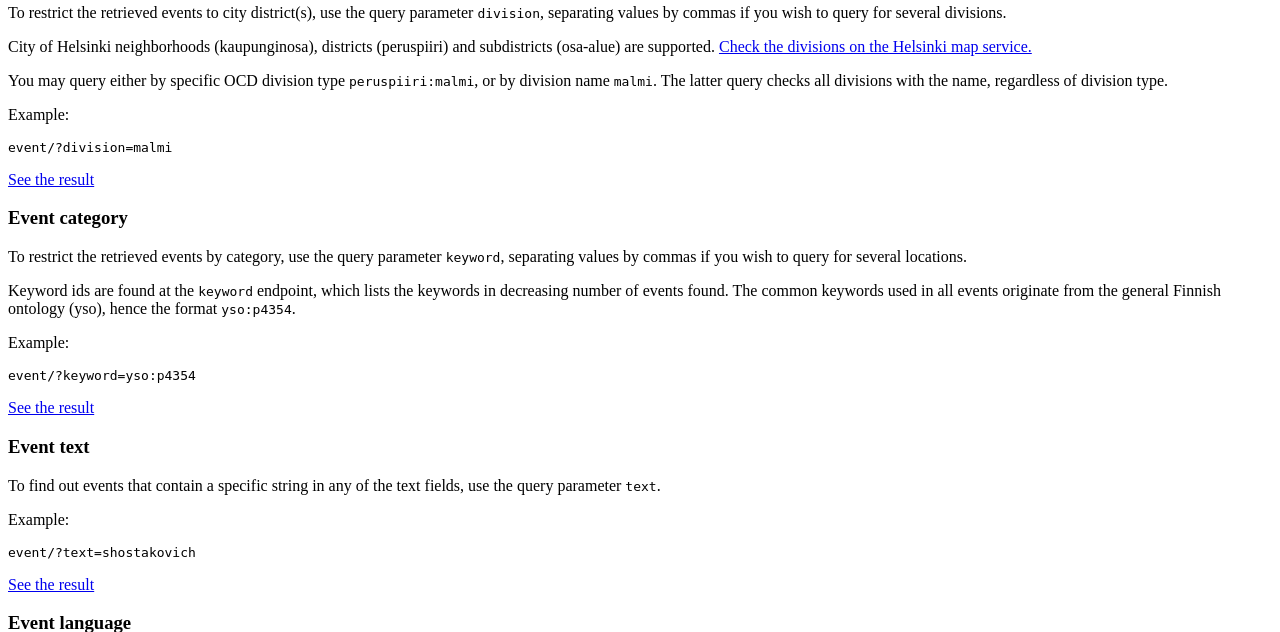
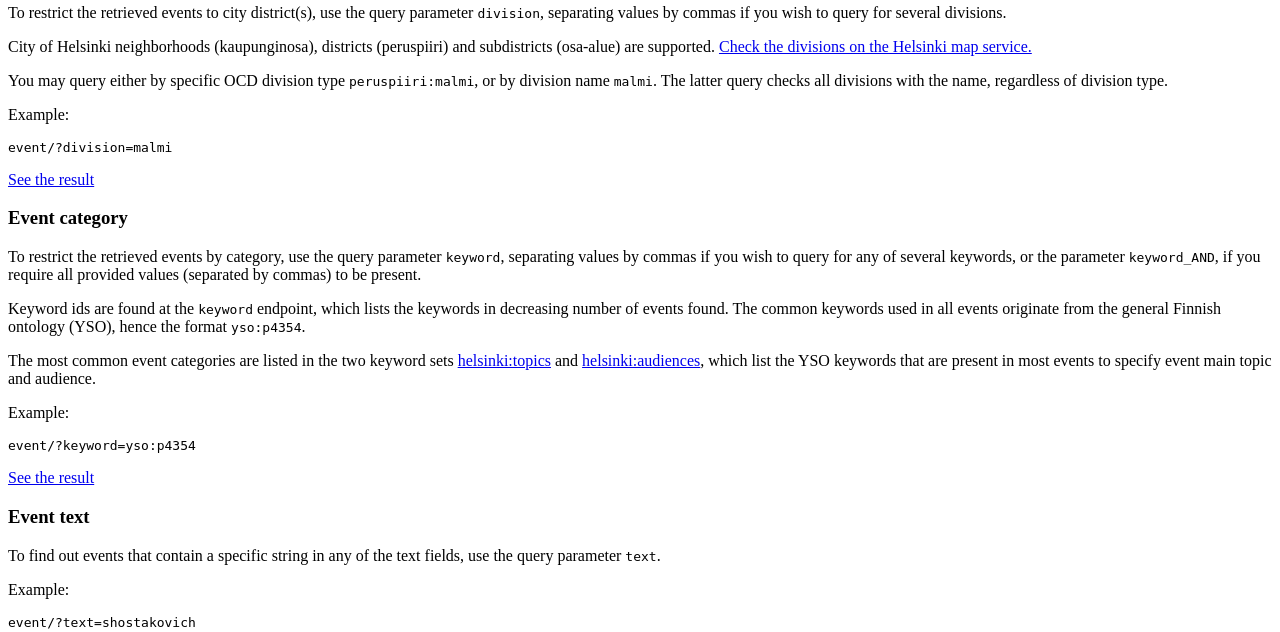
Before and after one commit to City-of-Helsinki/linkedevents, a Django app: template helevents/templates/rest_framework/event_list.html in a window 1280 px wide. Shown: the part 939-1571 px from the top of the page. Run offline with Django 3.2, Linux system fonts and the light colour scheme; the template is opened without the code that fills it, so the values that code supplies are empty.

Commit message:
Update template docs

```diff
--- a/helevents/templates/rest_framework/event_list.html
+++ b/helevents/templates/rest_framework/event_list.html
@@ -63,11 +63,16 @@ regardless of division type.</p>
 <h3 id="event-category">Event category</h3>
 <p>To restrict the retrieved events by category, use the query
 parameter <code>keyword</code>, separating values by commas if you wish to
-query for several locations.</p>
+query for any of several keywords, or the parameter <code>keyword_AND</code>, if you require all
+provided values (separated by commas) to be present.</p>
 <p>Keyword ids are found at the <code>keyword</code> endpoint, which lists the
 keywords in decreasing number of events found. The common keywords
-used in all events originate from the general Finnish ontology (yso),
+used in all events originate from the general Finnish ontology (YSO),
 hence the format <code>yso:p4354</code>.</p>
+<p>The most common event categories are listed in the two keyword sets
+    <a href="https://api.hel.fi/linkedevents/v1/keyword_set/helsinki:topics/">helsinki:topics</a> and
+    <a href="https://api.hel.fi/linkedevents/v1/keyword_set/helsinki:audiences/">helsinki:audiences</a>,
+which list the YSO keywords that are present in most events to specify event main topic and audience.</p>
 <p>Example:</p>
 <pre><code>event/?keyword=yso:p4354
 </code></pre>
--- a/helevents/templates/rest_framework/keyword_list.html
+++ b/helevents/templates/rest_framework/keyword_list.html
@@ -5,6 +5,10 @@
 <p>Here, categories for events are listed. Events in each category can be found at the <code>event</code> endpoint using the query parameter <code>keyword</code>. The common keywords
 used in all events originate from the <a href="https://finto.fi/yso/en/">general Finnish ontology (yso)</a>,
 hence the format <code>yso:p4354</code>. Default ordering is decreasing order by the number of events found.</p>
+<p>The most common event categories are listed in the two keyword sets
+        <a href="https://api.hel.fi/linkedevents/v1/keyword_set/helsinki:topics/">helsinki:topics</a> and
+        <a href="https://api.hel.fi/linkedevents/v1/keyword_set/helsinki:audiences/">helsinki:audiences</a>,
+    which list the YSO keywords that are present in most events to specify event main topic and audience.</p>
 <h4 id="keyword-text">Keyword text</h4>
 <p>To find keywords that contain a specific string, use the query parameter <code>text</code>.</p>
 <p>Example:</p>
```
